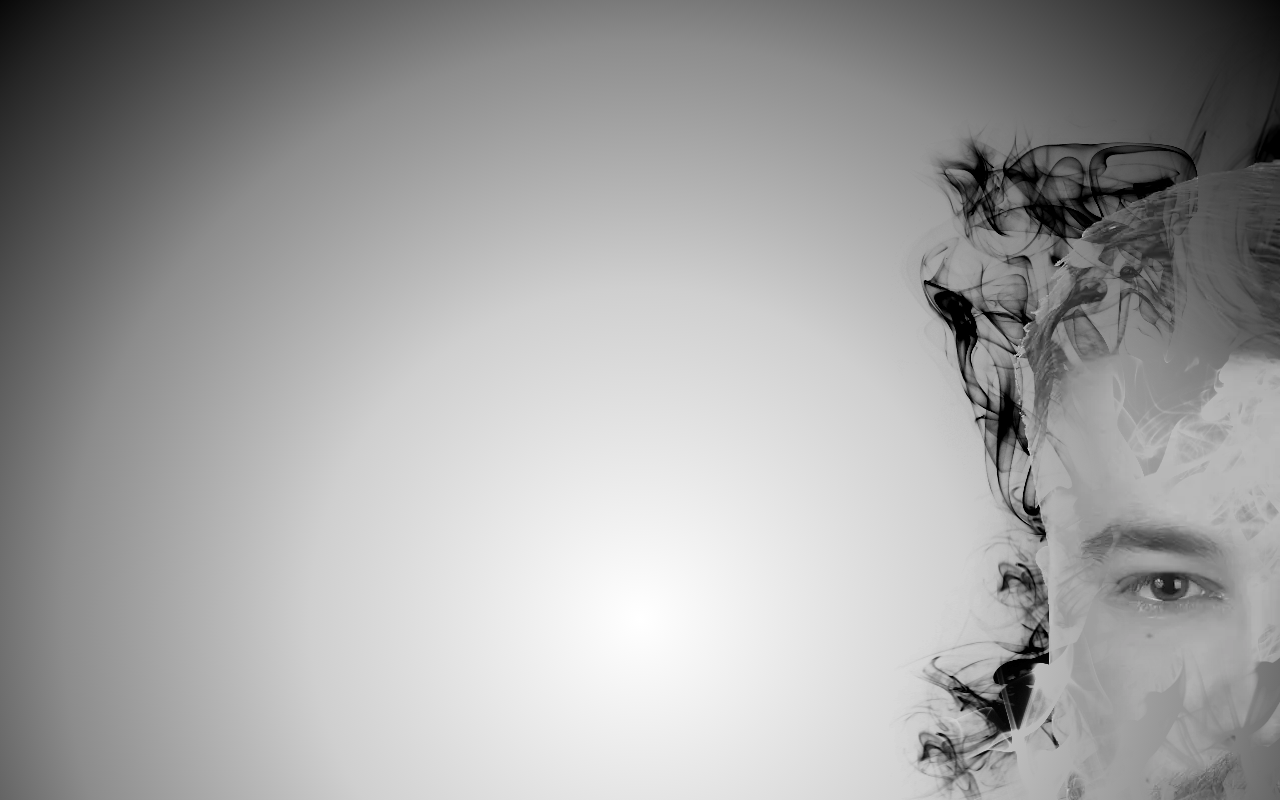
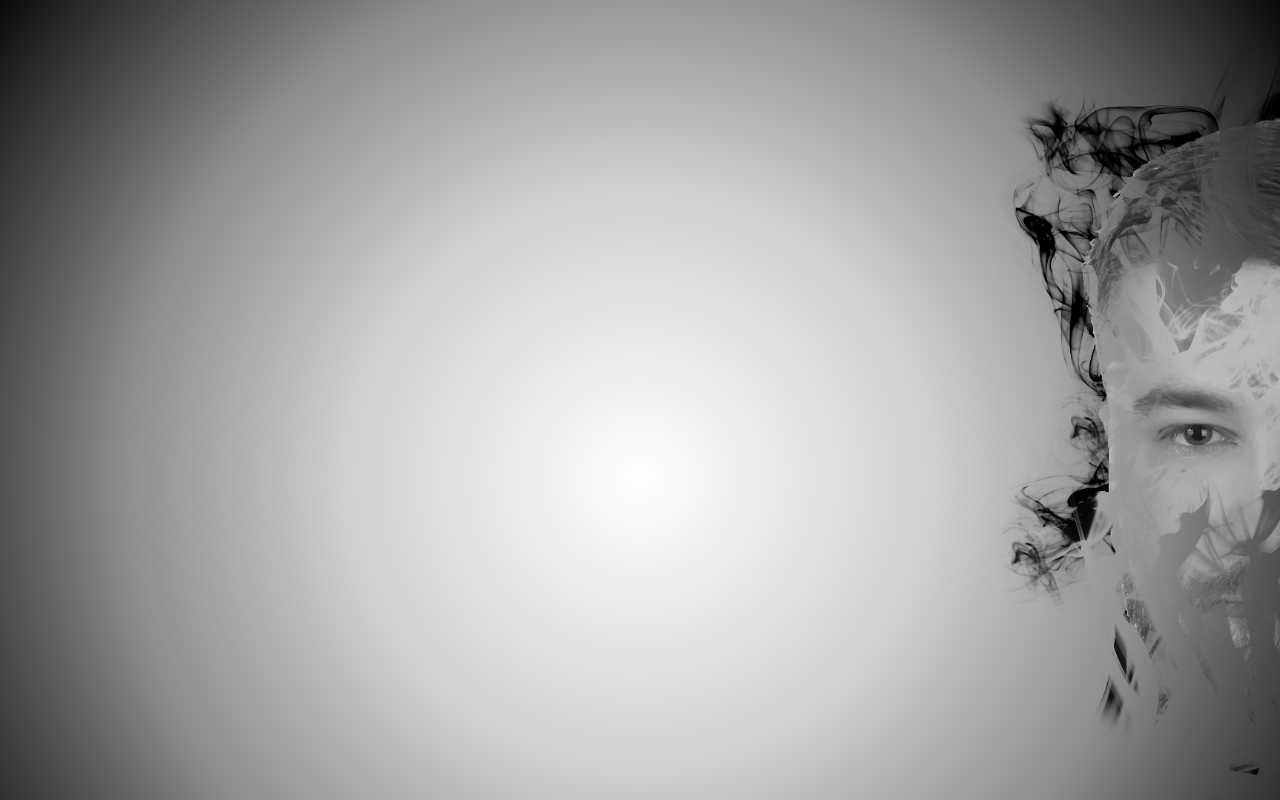
Before and after one commit to DawidRoguziak/personalWebsite, a Vue app: page / in a window 1280 px wide. Shown: the top 800 px of the page. Built offline with nearby package versions, Linux system fonts and the light colour scheme.

Commit message:
fix img height

```diff
--- a/src/sections/HelloSection.vue
+++ b/src/sections/HelloSection.vue
@@ -88,6 +88,10 @@
             color: #111;
         }
 
+        .face-img {
+            max-height: 99vh;
+        }
+
         .who-i-am {
             margin: 0 0 0 5px;
             letter-spacing: .10em;
```
